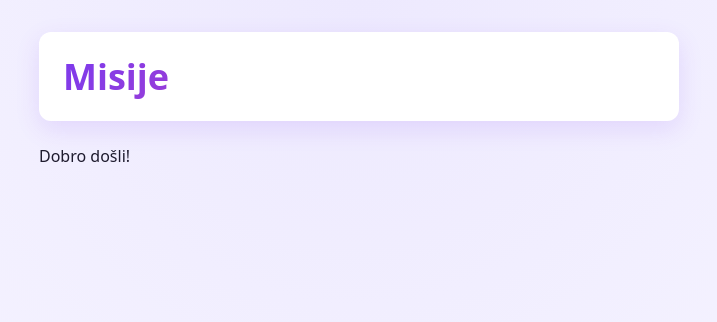
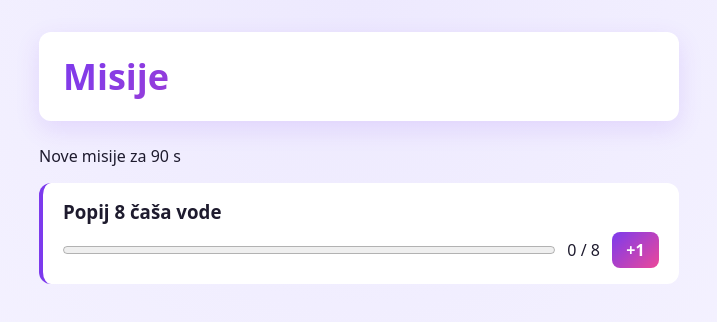
Before and after one commit to Luburic/ftn-psw-angular-demo, an Angular app: page / in a window 1280 px wide. Shown: the top 322 px of the page, without its empty margins (281-998 px from the left). Built offline with nearby package versions, Linux system fonts and the light colour scheme.

Commit message:
s01-komponente

```diff
--- a/src/app/app.html
+++ b/src/app/app.html
@@ -1,7 +1,7 @@
-<header>
-  <h1>Misije</h1>
-</header>
+<!-- Naziv elementa je selector komponente. -->
+<app-header />
 
 <main>
-  <p>Dobro došli!</p>
+  <app-daily-reset />
+  <app-quest-card />
 </main>
--- a/src/app/app.ts
+++ b/src/app/app.ts
@@ -1,7 +1,12 @@
 import { Component } from '@angular/core';
+import { DailyReset } from './daily-reset/daily-reset';
+import { Header } from './header/header';
+import { QuestCard } from './quest-card/quest-card';
 
 @Component({
   selector: 'app-root',
+  // Komponente koje šablon sme da koristi.
+  imports: [Header, DailyReset, QuestCard],
   templateUrl: './app.html',
 })
 export class App {}
--- /dev/null
+++ b/src/app/daily-reset/daily-reset.html
@@ -0,0 +1 @@
+<p>Nove misije za {{ secondsLeft }} s</p>
--- /dev/null
+++ b/src/app/daily-reset/daily-reset.ts
@@ -0,0 +1,20 @@
+import { Component } from '@angular/core';
+
+@Component({
+  selector: 'app-daily-reset',
+  templateUrl: './daily-reset.html',
+})
+export class DailyReset {
+  protected secondsLeft = 90;
+
+  constructor() {
+    // Polje menja tajmer, a ne događaj iz šablona.
+    // Konzola odbrojava, a prikaz stoji na 90.
+    setInterval(() => {
+      if (this.secondsLeft > 0) {
+        this.secondsLeft = this.secondsLeft - 1;
+      }
+      console.log('secondsLeft:', this.secondsLeft);
+    }, 1000);
+  }
+}
--- /dev/null
+++ b/src/app/header/header.html
@@ -0,0 +1,3 @@
+<header>
+  <h1>Misije</h1>
+</header>
--- /dev/null
+++ b/src/app/quest-card/quest-card.html
@@ -0,0 +1,11 @@
+<article>
+  <!-- Interpolacija: ispisuje vrednost polja. -->
+  <h3>{{ title }}</h3>
+
+  <!-- Vezivanje svojstva: [svojstvo]="izraz". -->
+  <progress [value]="progress" [max]="goal"></progress>
+  {{ progress }} / {{ goal }}
+
+  <!-- Vezivanje događaja: (događaj)="izraz". -->
+  <button type="button" [disabled]="progress >= goal" (click)="step()">+1</button>
+</article>
--- /dev/null
+++ b/src/app/quest-card/quest-card.ts
@@ -0,0 +1,16 @@
+import { Component } from '@angular/core';
+
+@Component({
+  selector: 'app-quest-card',
+  templateUrl: './quest-card.html',
+})
+export class QuestCard {
+  // Šablon vidi public i protected članove, a private ne vidi.
+  protected readonly title = 'Popij 8 čaša vode';
+  protected readonly goal = 8;
+  protected progress = 0;
+
+  protected step(): void {
+    this.progress = this.progress + 1;
+  }
+}
--- a/src/styles.css
+++ b/src/styles.css
@@ -34,3 +34,38 @@ header {
     color: transparent;
   }
 }
+
+/* Kartica misije */
+article {
+  display: flex;
+  flex-wrap: wrap;
+  align-items: center;
+  gap: 0.5rem 0.75rem;
+  margin: 0.75rem 0;
+  padding: 1rem 1.25rem;
+  border-left: 4px solid var(--accent);
+  border-radius: var(--radius);
+  background: var(--card);
+  transition: transform 0.2s, box-shadow 0.2s;
+
+  &:hover { transform: translateY(-3px); box-shadow: 0 10px 24px #7c3aed33; }
+  h3 { flex-basis: 100%; margin: 0; }
+  p { margin: 0; }
+}
+
+progress { flex: 1; accent-color: var(--accent); }
+
+button {
+  padding: 0.45rem 0.9rem;
+  border: 0;
+  border-radius: 0.5rem;
+  font: inherit;
+  font-weight: 600;
+  color: white;
+  background: var(--gradient);
+  cursor: pointer;
+  transition: transform 0.15s, filter 0.15s;
+
+  &:hover:not(:disabled) { transform: translateY(-2px); filter: brightness(1.1); }
+  &:disabled { opacity: 0.4; cursor: not-allowed; }
+}
```
Also changed, not shown: src/app/header/header.ts (added, +7 -0 lines).
